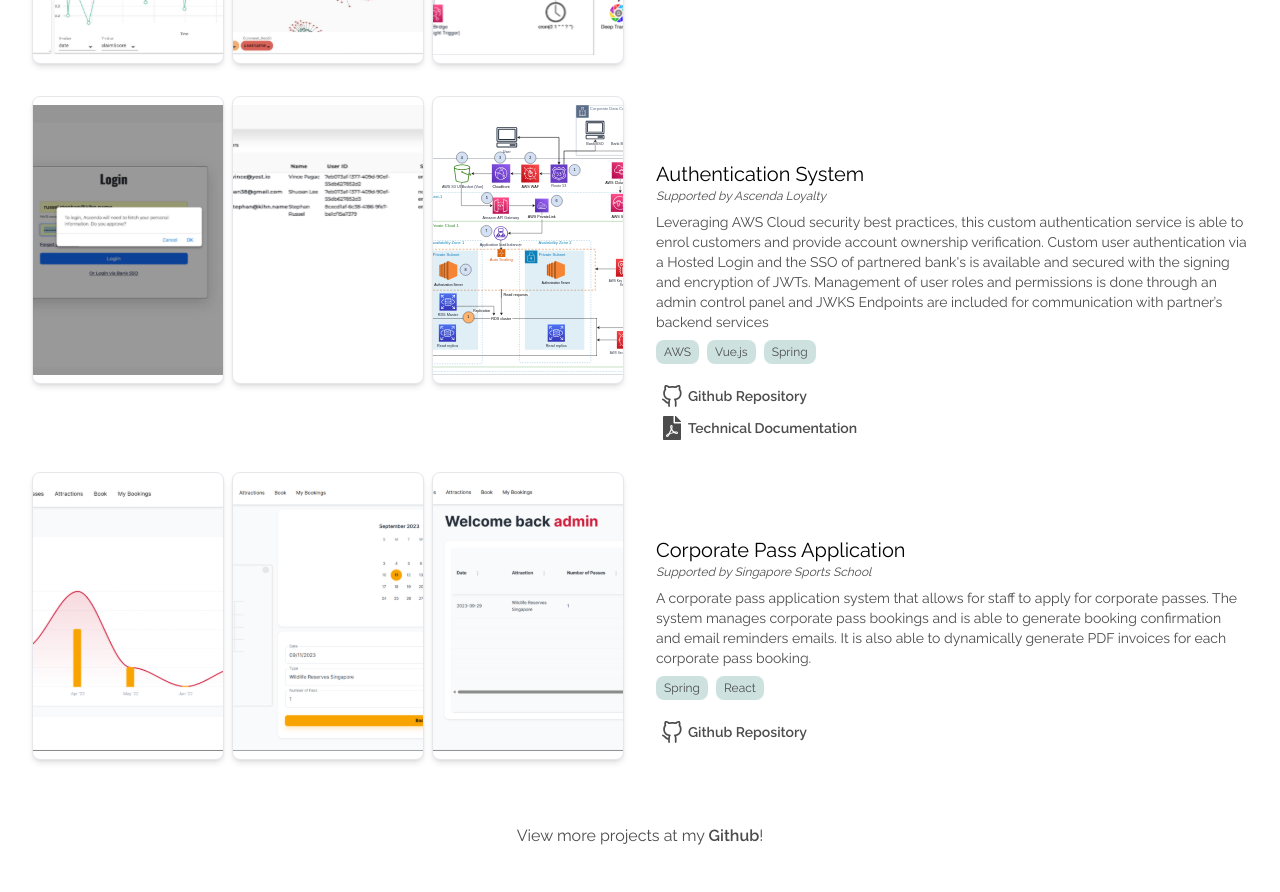
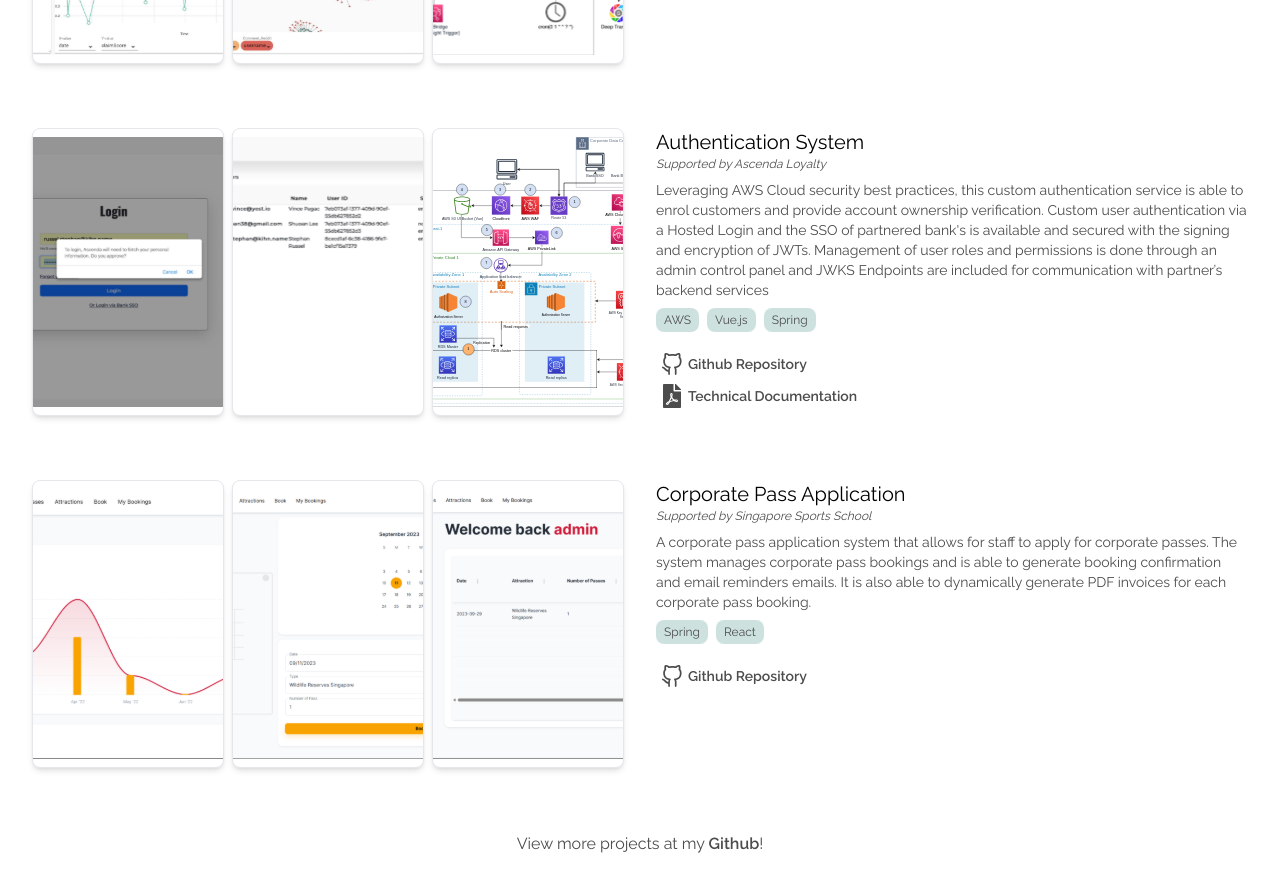
Before and after one commit to leeshuoan/shuoan-site, a Next.js app: page /projects in a window 1280 px wide. Shown: the part 320-1212 px from the top of the page. Built offline with nearby package versions, Linux system fonts and the light colour scheme.

Commit message:
fix: responsiveness issues for project page

```diff
--- a/components/projects/AuthenticationSystem.tsx
+++ b/components/projects/AuthenticationSystem.tsx
@@ -47,8 +47,8 @@
         ))}
       </Swiper>
 
+      <div className="md:grid md:grid-cols-12 gap-8 sm:mt-16 ">
         <div className="hidden sm:flex col-span-6 gap-2">
-
           {images.map((image, index) => (
             <div
               key={index}
@@ -61,9 +61,7 @@
               <img className="object-cover h-full" src={image} />
             </div>
           ))}
-
         </div>
-
         {modalVisible && (
           <div className="fixed inset-0 flex items-center justify-center z-50">
             <div className="modal fixed top-0 right-0 bottom-0 left-0 flex items-center justify-center bg-black bg-opacity-50">
@@ -74,8 +72,7 @@
             </div>
           </div>
         )}
-
-      <div className="col-span-6 mt-3 md:mt-16">
+        <div className="col-span-6 mt-3 md:mt-0">
           <p className="text-xl dark:text-white">
             Authentication System
           </p>
@@ -98,6 +95,7 @@
             </a>
           </p>
         </div>
+      </div>
     </>
   )
 }
--- a/components/projects/CorporatePassApplication.tsx
+++ b/components/projects/CorporatePassApplication.tsx
@@ -46,8 +46,8 @@
         ))}
       </Swiper>
 
+      <div className="md:grid md:grid-cols-12 gap-8 sm:mt-16 ">
         <div className="hidden sm:flex col-span-6 gap-2">
-
           {images.map((image, index) => (
             <div
               key={index}
@@ -60,9 +60,7 @@
               <img className="object-cover h-full" src={image} />
             </div>
           ))}
-
         </div>
-
         {modalVisible && (
           <div className="fixed inset-0 flex items-center justify-center z-50">
             <div className="modal fixed top-0 right-0 bottom-0 left-0 flex items-center justify-center bg-black bg-opacity-50">
@@ -73,8 +71,7 @@
             </div>
           </div>
         )}
-
-      <div className="col-span-6 mt-3 md:mt-16">
+        <div className="col-span-6 mt-3 md:mt-0">
           <p className="text-xl dark:text-white">
             Corporate Pass Application
           </p>
@@ -92,6 +89,7 @@
             </a>
           </p>
         </div>
+      </div>
     </>
   )
 }
--- a/components/projects/RedditTwitterPipeline.tsx
+++ b/components/projects/RedditTwitterPipeline.tsx
@@ -47,8 +47,8 @@
         ))}
       </Swiper>
 
+      <div className="md:grid md:grid-cols-12 gap-8 ">
         <div className="hidden sm:flex col-span-6 gap-2">
-
           {images.map((image, index) => (
             <div
               key={index}
@@ -61,9 +61,7 @@
               <img className="object-cover h-full" src={image} />
             </div>
           ))}
-
         </div>
-
         {modalVisible && (
           <div className="fixed inset-0 flex items-center justify-center z-50">
             <div className="modal fixed top-0 right-0 bottom-0 left-0 flex items-center justify-center bg-black bg-opacity-50">
@@ -74,9 +72,8 @@
             </div>
           </div>
         )}
-
-      <div className="col-span-6">
-        <p className="text-xl mt-3 md:mt-0 dark:text-white">
+        <div className="col-span-6 mt-3 md:mt-0">
+          <p className="text-xl dark:text-white">
             Reddit Twitter Big Data Pipeline
           </p>
           <p className="text-sm text-[#4C4C4C] dark:text-[#BFBFBF]">
@@ -93,6 +90,7 @@
             </a>
           </p>
         </div>
+      </div>
     </>
   )
 }
--- a/pages/projects.tsx
+++ b/pages/projects.tsx
@@ -12,7 +12,7 @@
 
       <div
         id="projects"
-        className="max-w-7xl mx-auto px-4 sm:px-6 lg:px-8 sm:grid sm:grid-cols-12 mt-10 gap-8 mb-16"
+        className="max-w-7xl mx-auto px-4 sm:px-6 lg:px-8 mt-10 mb-16"
       >
         <RedditTwitterPipeline />
         <AuthenticationSystem />
```
Lines whose indentation alone changed are shown as unchanged.
